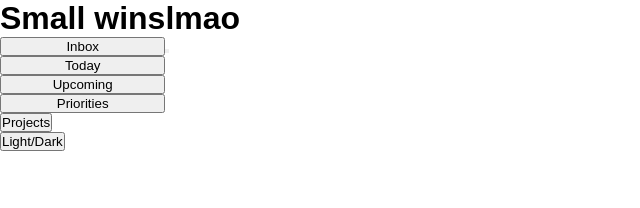
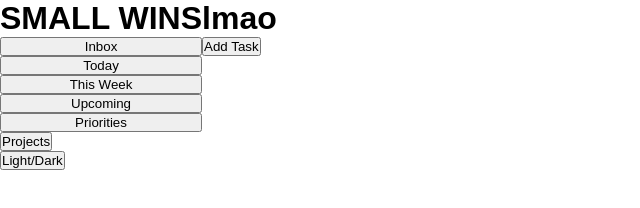
Before and after one commit to SakolkiatNr/small-wins, a website built with webpack: page src/template.html in a window 1280 px wide. Shown: the whole page, without its empty margins (0-640 px from the left). Built offline with nearby package versions, Linux system fonts and the light colour scheme.

Commit message:
Add This Week button

```diff
--- a/src/content/content.js
+++ b/src/content/content.js
@@ -16,6 +16,7 @@ function taskContainer() {
 function addTaskBtn() {
     const addTask = document.createElement('button')
     addTask.classList.add('add-task-btn');
+    addTask.textContent = 'Add Task';
 
     return addTask;
 }
--- a/src/content/sidebar.js
+++ b/src/content/sidebar.js
@@ -52,6 +52,7 @@ function toggleLightDarkBtn() {
 export const sidebarBtnsGrp1 = [
     sidebarBtn('Inbox', 'inbox-btn'),
     sidebarBtn('Today', 'today-btn'),
+    sidebarBtn('This Week', 'thisweek-btn'),
     sidebarBtn('Upcoming', 'upcoming-btn'),
     sidebarBtn('Priorities', 'priorities-btn'),
 ]
--- a/src/styles.css
+++ b/src/styles.css
@@ -6,6 +6,9 @@
     font-family: sans-serif, helvetica, monospace, system-ui;
 
     color: var(--font-color);
+}
+.logo {
+    text-transform: uppercase;
 }
 
 body {
```
Also changed, not shown: src/content/taskData.js (added).
